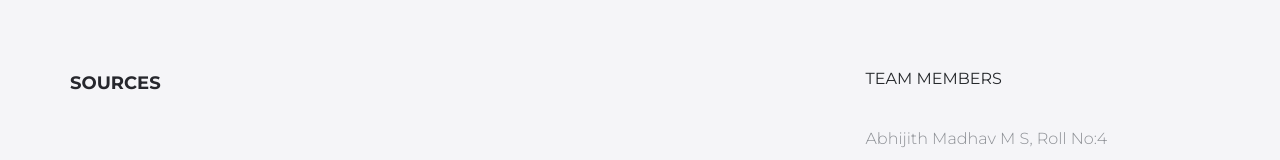
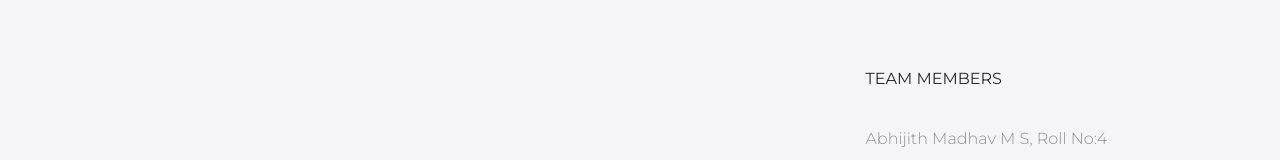
Before and after one commit to abhijithwaste/Solidwastemgmt, a plain HTML site: page index.html in a window 1280 px wide. Shown: the part 11367-11527 px from the top of the page. Drawn offline with nearby package versions, Linux system fonts and the light colour scheme.

Commit message:
Update index.html

```diff
--- a/index.html
+++ b/index.html
@@ -575,7 +575,7 @@
         <div class="container">
             <div class="row">
                 <div class="col-md-3 col-sm-4 col-xs-6">
-                    <a class="site-title"><span>SOURCES</span></a>
+                    <a class="site-title"><span></span></a>
                     <p><a href="">
                         </a></p>
                         <p><a href="">
```
